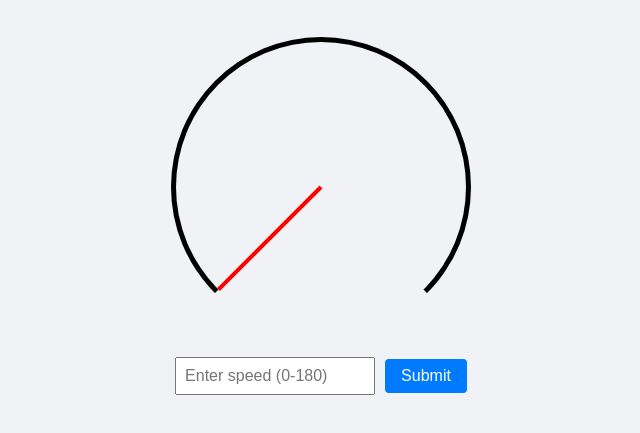
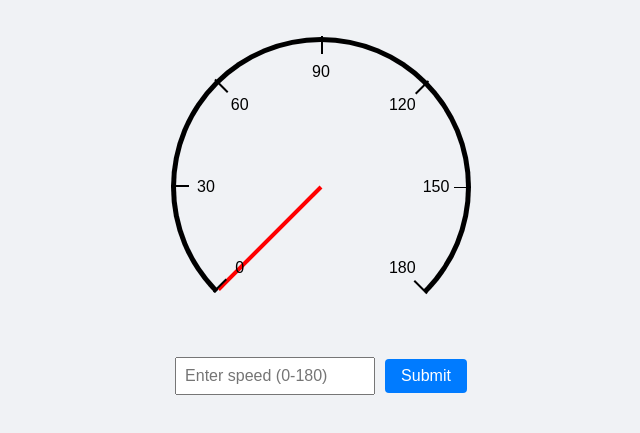
Before and after one commit to pranita09/speedometer, a plain HTML site: page index.html in a window 1280 px wide. Shown: the part 223-656 px from the top of the page, without its empty margins (319-959 px from the left). Drawn offline with Linux system fonts and the light colour scheme.

Commit message:
feat: add ticks and label numbers on the arc

```diff
--- a/app.js
+++ b/app.js
@@ -1,19 +1,73 @@
 const submitBtn = document.querySelector("#submitBtn");
 const speedInput = document.querySelector("#speedInput");
 const needle = document.querySelector(".needle");
+const ticksContainer = document.getElementById("ticksContainer");
+
+const createTicks = () => {
+  ticksContainer.innerHTML = "";
+
+  const totalMarks = 6;
+  const startAngle = 135;
+  const angleStep = 270 / totalMarks;
+
+  const radii = {
+    arc: 145,
+    tick: 132.5,
+    label: 115,
+  };
+
+  const center = 150; // center coordinates
+
+  for (let i = 0; i <= totalMarks; i++) {
+    const angle = startAngle + i * angleStep;
+    const radians = (angle * Math.PI) / 180; // Pre-calculate radians
+
+    // Calculate positions for ticks and labels
+    const tickStart = {
+      x: center + radii.tick * Math.cos(radians),
+      y: center + radii.tick * Math.sin(radians),
+    };
+
+    const tickEnd = {
+      x: center + radii.label * Math.cos(radians),
+      y: center + radii.label * Math.sin(radians),
+    };
+
+    // Create tick mark
+    const tick = document.createElement("div");
+    tick.className = "tick";
+    tick.style.width = `${Math.hypot(
+      tickEnd.x - tickStart.x,
+      tickEnd.y - tickStart.y
+    )}px`;
+    tick.style.transform = `rotate(${angle}deg)`;
+    tick.style.left = `${tickStart.x}px`;
+    tick.style.top = `${tickStart.y}px`;
+    tick.style.position = "absolute";
+    tick.style.transformOrigin = "0 0";
+
+    // Create label
+    const label = document.createElement("div");
+    label.className = "label";
+    label.textContent = i * 30;
+    label.style.left = `${tickEnd.x}px`;
+    label.style.top = `${tickEnd.y}px`;
+    label.style.transform = `translate(-50%, -50%)`;
+
+    ticksContainer.appendChild(tick);
+    ticksContainer.appendChild(label);
+  }
+};
 
 const rotateNeedle = () => {
   const input = speedInput.value;
-
-  // Convert input value to a number and validate the range
-  const value = Math.min(Math.max(Number(input), 0), 180); // Clamp between 0 and 180
-
-  // Calculate the angle: -135deg corresponds to 0, and 135deg corresponds to 180
+  const value = Math.min(Math.max(Number(input), 0), 180);
   const angle = (value - 0) * (270 / 180) - 135;
 
-  // Rotate the needle to the calculated angle
   needle.style.transform = `translateX(-50%) translateY(-100%) rotate(${angle}deg)`;
 };
+
+createTicks();
 
 submitBtn.addEventListener("click", rotateNeedle);
 speedInput.addEventListener("keypress", (event) => {
--- a/index.html
+++ b/index.html
@@ -12,6 +12,7 @@
       <div class="speedometer">
         <div class="arc"></div>
         <div class="needle" id="needle"></div>
+        <div class="ticks-container" id="ticksContainer"></div>
       </div>
       <div class="inputContainer">
         <input
--- a/styles.css
+++ b/styles.css
@@ -78,3 +78,26 @@ button {
 button:hover {
   background-color: #0056b3;
 }
+
+.ticks-container {
+  position: absolute;
+  width: 100%;
+  height: 100%;
+  top: 0;
+  left: 0;
+  pointer-events: none;
+}
+
+.tick {
+  position: absolute;
+  height: 1.75px;
+  background-color: #000;
+}
+
+.label {
+  position: absolute;
+  font-size: 16px;
+  color: #000;
+  transform: translate(-50%, -50%);
+  user-select: none;
+}
```
